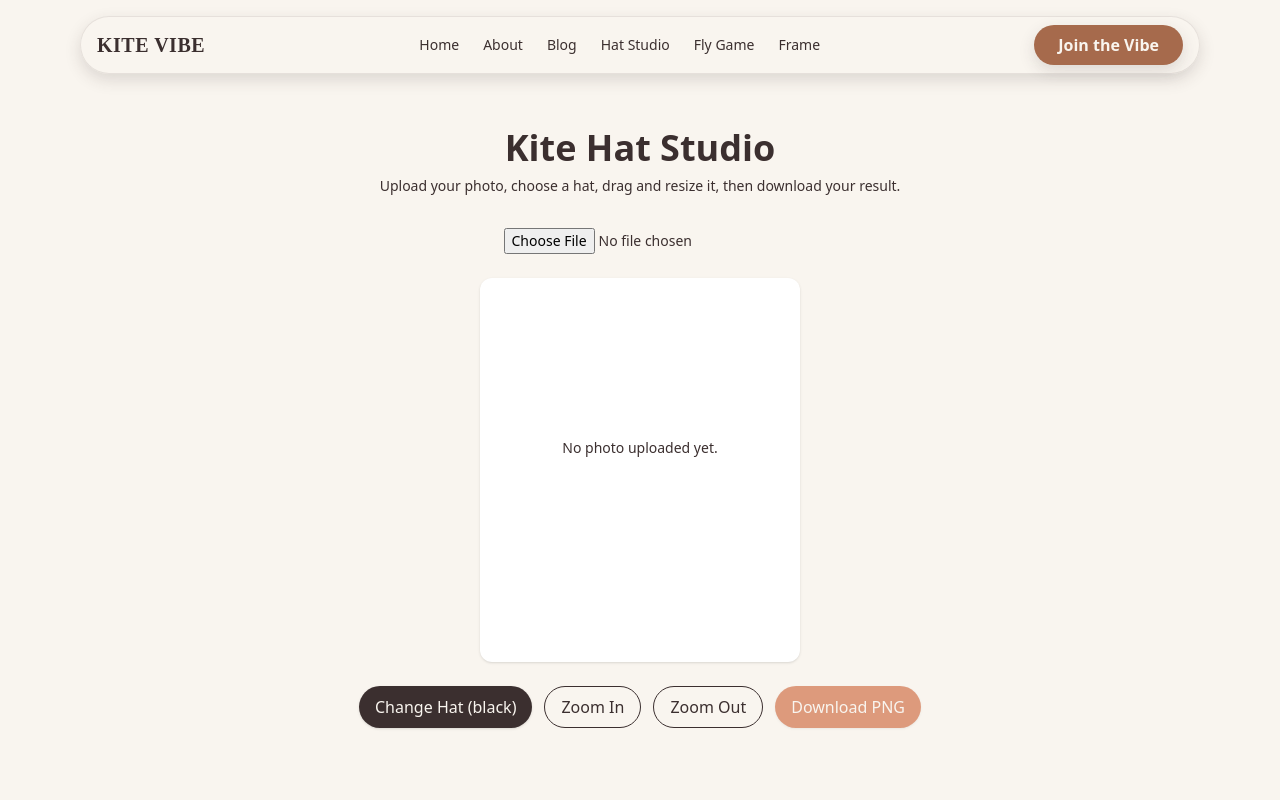
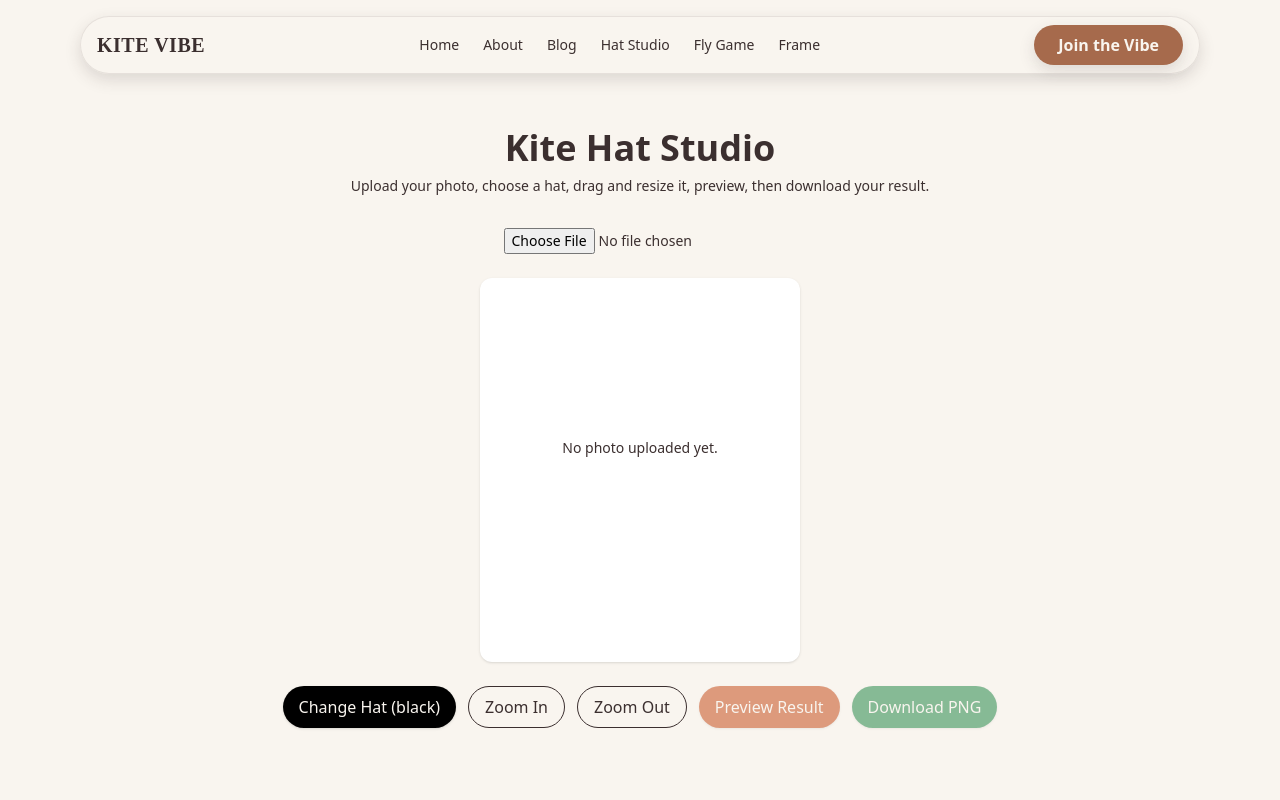
Before and after one commit to apdsdotcom-gif/kitevibe, a Next.js app: page /hat-studio in a window 1280 px wide. Shown: the top 800 px of the page. Built offline with nearby package versions, Linux system fonts and the light colour scheme.

Commit message:
Update page.tsx

```diff
--- a/app/hat-studio/page.tsx
+++ b/app/hat-studio/page.tsx
@@ -10,6 +10,7 @@ export default function HatStudio() {
   const [offset, setOffset] = useState({ x: 0, y: 0 });
   const [dragging, setDragging] = useState(false);
   const [dragStart, setDragStart] = useState({ x: 0, y: 0 });
+  const [previewURL, setPreviewURL] = useState<string | null>(null);
 
   const photoImgRef = useRef<HTMLImageElement | null>(null);
   const hatImgRef = useRef<HTMLImageElement | null>(null);
@@ -24,7 +25,7 @@ export default function HatStudio() {
     }
   };
 
-  // Drag hat movement
+  // Drag hat
   const handleMouseDown = (e: React.MouseEvent<HTMLDivElement>) => {
     setDragging(true);
     setDragStart({ x: e.clientX - offset.x, y: e.clientY - offset.y });
@@ -37,8 +38,8 @@ export default function HatStudio() {
 
   const handleMouseUp = () => setDragging(false);
 
-  // ✅ Fixed: download result matches exactly what user sees
-  const handleDownload = () => {
+  // Generate preview
+  const handlePreview = () => {
     const photo = photoImgRef.current;
     const hatEl = hatImgRef.current;
     if (!photo || !hatEl) return;
@@ -47,7 +48,6 @@ export default function HatStudio() {
     const ctx = canvas.getContext("2d");
     if (!ctx) return;
 
-    // Use actual displayed size, not natural image size
     const displayWidth = photo.clientWidth;
     const displayHeight = photo.clientHeight;
     canvas.width = displayWidth;
@@ -64,10 +64,16 @@ export default function HatStudio() {
 
     ctx.drawImage(hatEl, hatX, hatY, hatWidth, hatHeight);
 
-    // Save as PNG
+    const dataURL = canvas.toDataURL("image/png");
+    setPreviewURL(dataURL);
+  };
+
+  // Download from preview
+  const handleDownload = () => {
+    if (!previewURL) return;
     const link = document.createElement("a");
     link.download = "kite_hat_result.png";
-    link.href = canvas.toDataURL("image/png");
+    link.href = previewURL;
     link.click();
   };
 
@@ -76,7 +82,7 @@ export default function HatStudio() {
       <div className="max-w-3xl mx-auto text-center">
         <h1 className="font-playfair text-4xl font-bold mb-2">Kite Hat Studio</h1>
         <p className="text-sm mb-8">
-          Upload your photo, choose a hat, drag and resize it, then download your result.
+          Upload your photo, choose a hat, drag and resize it, preview, then download your result.
         </p>
 
         {/* Upload Photo */}
@@ -129,11 +135,15 @@ export default function HatStudio() {
           )}
         </div>
 
-        {/* Controls */}
+        {/* Control Buttons */}
         <div className="flex justify-center gap-3 mt-6 flex-wrap">
           <button
             onClick={() => setHat(hat === "black" ? "brown" : "black")}
-            className="px-4 py-2 bg-brown text-cream rounded-full shadow hover:opacity-90 transition"
+            className={`px-4 py-2 rounded-full shadow hover:opacity-90 transition ${
+              hat === "brown"
+                ? "bg-[#7b4b2a] text-cream"
+                : "bg-black text-cream"
+            }`}
           >
             Change Hat ({hat})
           </button>
@@ -153,13 +163,33 @@ export default function HatStudio() {
           </button>
 
           <button
-            onClick={handleDownload}
+            onClick={handlePreview}
             disabled={!photoDataURL}
             className="px-4 py-2 bg-orange-700 text-cream rounded-full shadow hover:bg-orange-800 transition disabled:opacity-50"
+          >
+            Preview Result
+          </button>
+
+          <button
+            onClick={handleDownload}
+            disabled={!previewURL}
+            className="px-4 py-2 bg-green-700 text-cream rounded-full shadow hover:bg-green-800 transition disabled:opacity-50"
           >
             Download PNG
           </button>
         </div>
+
+        {/* Final Preview */}
+        {previewURL && (
+          <div className="mt-10">
+            <h2 className="font-playfair text-2xl mb-3">Preview</h2>
+            <img
+              src={previewURL}
+              alt="Preview Result"
+              className="mx-auto rounded-xl shadow-md w-72 h-auto border border-brown"
+            />
+          </div>
+        )}
       </div>
     </main>
   );
```
